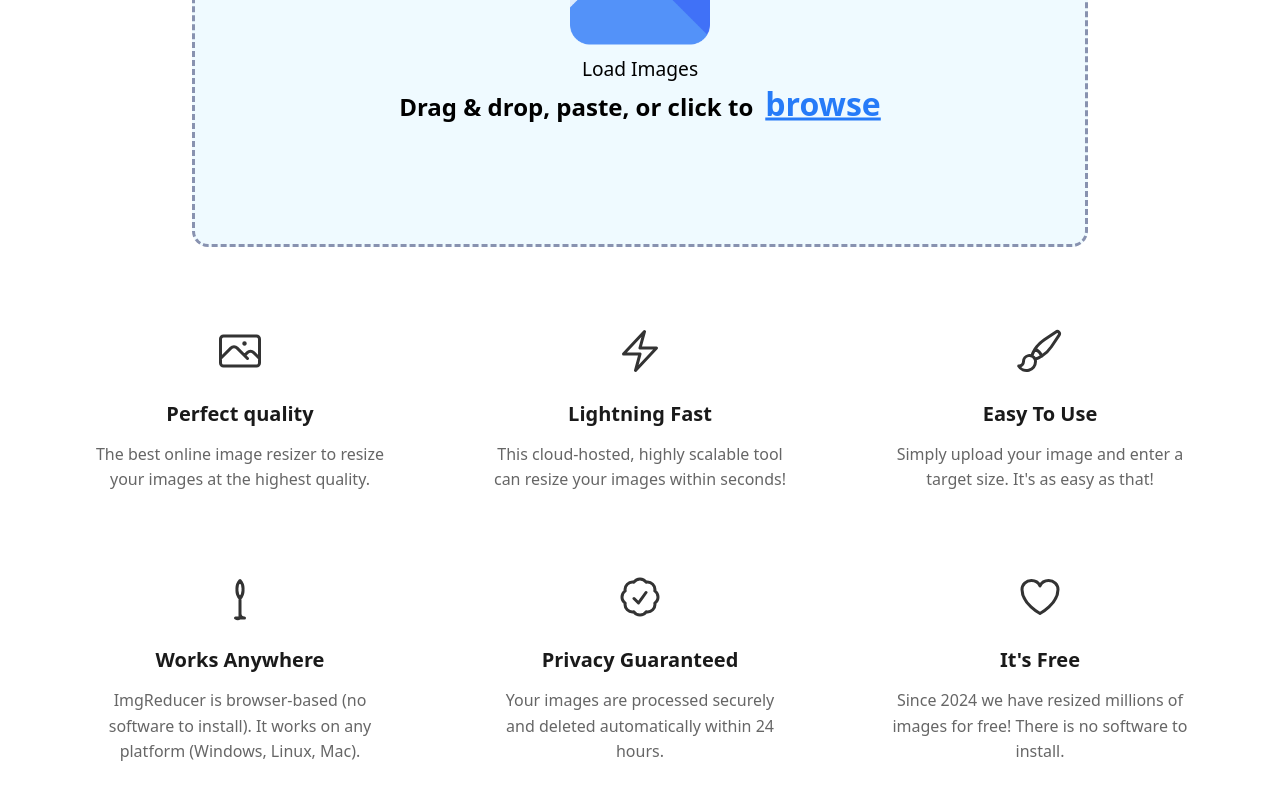
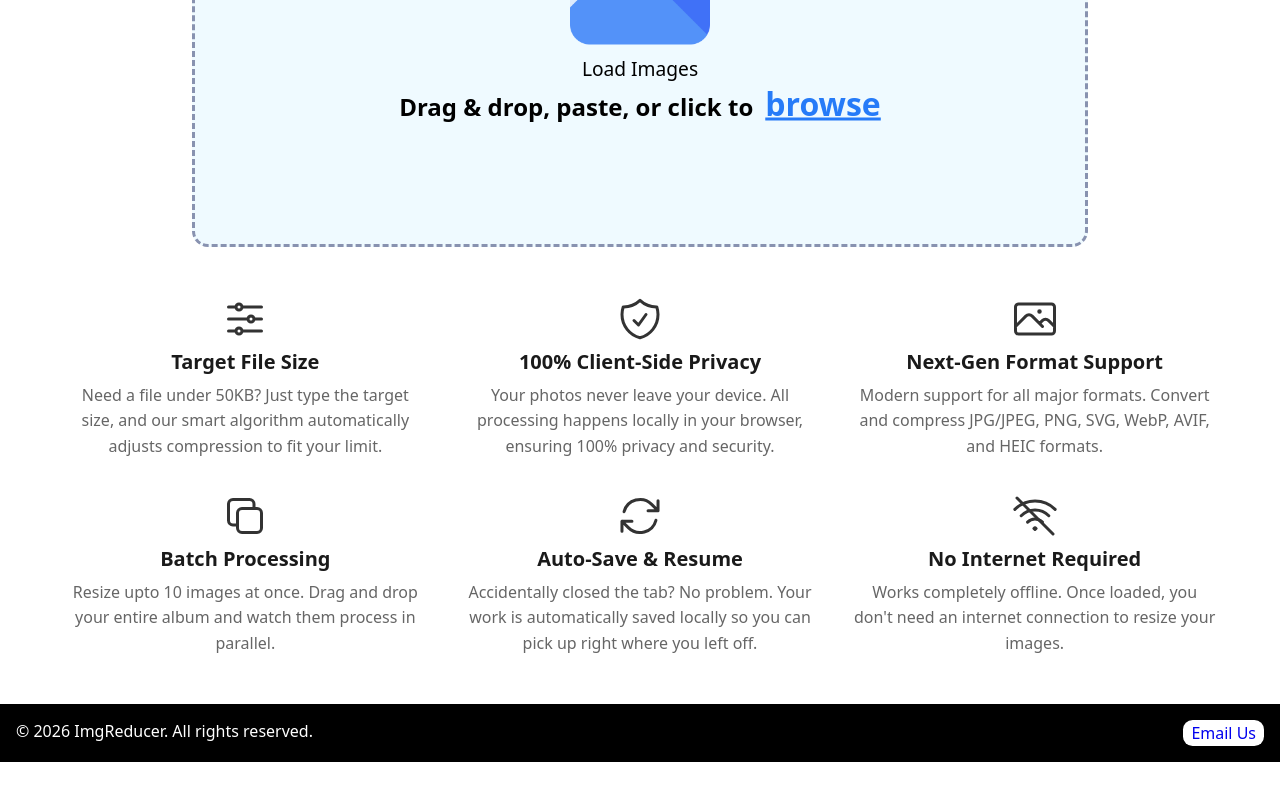
Before and after one commit to SreehariCoder1/ImgReducer, a React (Vite) app: page / in a window 1280 px wide. Shown: the part 418-1218 px from the top of the page. After the commit the page ends 1180 px from the top, so only its background shows below. Built offline with nearby package versions, Linux system fonts and the light colour scheme.

Commit message:
storing 7

```diff
--- a/index.html
+++ b/index.html
@@ -2,10 +2,10 @@
 <html lang="en">
   <head>
     <meta charset="UTF-8" />
-   <link rel="icon" type="image/png" href="/favicon.png">
+    <link rel="icon" type="image/png" href="/favicon.png" />
     <meta name="viewport" content="width=device-width, initial-scale=1.0" />
-    <title>image-resizer</title>
-    <link rel="stylesheet" href="./src/styles/global.css">
+    <title>ImgReducer | Easily Resize Images Online for FREE</title>
+    <link rel="stylesheet" href="./src/styles/global.css" />
   </head>
   <body>
     <div id="root"></div>
--- a/src/components/Features.jsx
+++ b/src/components/Features.jsx
@@ -6,56 +6,57 @@ const Features = () => {
     {
       icon: (
         <svg xmlns="http://www.w3.org/2000/svg" fill="none" viewBox="0 0 24 24" strokeWidth={1.5} stroke="currentColor" className={styles.icon}>
-          <path strokeLinecap="round" strokeLinejoin="round" d="m2.25 15.75 5.159-5.159a2.25 2.25 0 0 1 3.182 0l5.159 5.159m-1.5-1.5 1.409-1.409a2.25 2.25 0 0 1 3.182 0l2.909 2.909m-18 3.75h16.5a1.5 1.5 0 0 0 1.5-1.5V6a1.5 1.5 0 0 0-1.5-1.5H3.75A1.5 1.5 0 0 0 2.25 6v12a1.5 1.5 0 0 0 1.5 1.5Zm10.5-11.25h.008v.008h-.008V8.25Zm.375 0a.375.375 0 1 1-.75 0 .375.375 0 0 1 .75 0Z" />
+          <path strokeLinecap="round" strokeLinejoin="round" d="M10.5 6h9.75M10.5 6a1.5 1.5 0 1 1-3 0m3 0a1.5 1.5 0 1 0-3 0M3.75 6H7.5m3 12h9.75m-9.75 0a1.5 1.5 0 0 1-3 0m3 0a1.5 1.5 0 0 0-3 0m-3.75 0H7.5m9-6h3.75m-3.75 0a1.5 1.5 0 0 1-3 0m3 0a1.5 1.5 0 0 0-3 0m-9.75 0h9.75" />
         </svg>
       ),
-      title: "Perfect quality",
-      description: "The best online image resizer to resize your images at the highest quality."
+      title: "Target File Size",
+      description: "Need a file under 50KB? Just type the target size, and our smart algorithm automatically adjusts compression to fit your limit."
     },
     {
       icon: (
         <svg xmlns="http://www.w3.org/2000/svg" fill="none" viewBox="0 0 24 24" strokeWidth={1.5} stroke="currentColor" className={styles.icon}>
-          <path strokeLinecap="round" strokeLinejoin="round" d="m3.75 13.5 10.5-11.25L12 10.5h8.25L9.75 21.75 12 13.5H3.75Z" />
+          <path strokeLinecap="round" strokeLinejoin="round" d="M9 12.75 11.25 15 15 9.75m-3-7.036A11.959 11.959 0 0 1 3.598 6 11.99 11.99 0 0 0 3 9.749c0 5.592 3.824 10.29 9 11.623 5.176-1.332 9-6.03 9-11.622 0-1.31-.21-2.571-.598-3.751h-.152c-3.196 0-6.1-1.248-8.25-3.285Z" />
         </svg>
       ),
-      title: "Lightning Fast",
-      description: "This cloud-hosted, highly scalable tool can resize your images within seconds!"
+      title: "100% Client-Side Privacy",
+      description: "Your photos never leave your device. All processing happens locally in your browser, ensuring 100% privacy and security."
     },
     {
       icon: (
         <svg xmlns="http://www.w3.org/2000/svg" fill="none" viewBox="0 0 24 24" strokeWidth={1.5} stroke="currentColor" className={styles.icon}>
-          <path strokeLinecap="round" strokeLinejoin="round" d="M9.53 16.122a3 3 0 0 0-5.78 1.128 2.25 2.25 0 0 1-2.4 2.245 4.5 4.5 0 0 0 8.4-2.245c0-.399-.078-.78-.22-1.128Zm0 0a15.998 15.998 0 0 0 3.388-1.62m-5.043-.025a15.994 15.994 0 0 1 1.622-3.395m3.42 3.42a15.995 15.995 0 0 0 4.764-4.648l3.876-5.814a1.151 1.151 0 0 0-1.597-1.597L14.146 6.32a15.996 15.996 0 0 0-4.649 4.763m3.42 3.42a6.776 6.776 0 0 0-3.42-3.42" />
+          <path strokeLinecap="round" strokeLinejoin="round" d="m2.25 15.75 5.159-5.159a2.25 2.25 0 0 1 3.182 0l5.159 5.159m-1.5-1.5 1.409-1.409a2.25 2.25 0 0 1 3.182 0l2.909 2.909m-18 3.75h16.5a1.5 1.5 0 0 0 1.5-1.5V6a1.5 1.5 0 0 0-1.5-1.5H3.75A1.5 1.5 0 0 0 2.25 6v12a1.5 1.5 0 0 0 1.5 1.5Zm10.5-11.25h.008v.008h-.008V8.25Zm.375 0a.375.375 0 1 1-.75 0 .375.375 0 0 1 .75 0Z" />
         </svg>
       ),
-      title: "Easy To Use",
-      description: "Simply upload your image and enter a target size. It's as easy as that!"
+      title: "Next-Gen Format Support",
+      description: "Modern support for all major formats. Convert and compress JPG/JPEG, PNG, SVG, WebP, AVIF, and HEIC formats."
     },
     {
       icon: (
         <svg xmlns="http://www.w3.org/2000/svg" fill="none" viewBox="0 0 24 24" strokeWidth={1.5} stroke="currentColor" className={styles.icon}>
-           <path strokeLinecap="round" strokeLinejoin="round" d="M12 18v-5.25m0 0a6.01 6.01 0 0 0 1.5-4.5 6.01 6.01 0 0 0-1.5-4.5 6.01 6.01 0 0 0-1.5 4.5 6.01 6.01 0 0 0 1.5 4.5ZM12 18v2.25m0-2.25V18m0 2.25A2.25 2.25 0 0 0 14.25 22.5h-4.5A2.25 2.25 0 0 0 12 22.5Zm0 0h.008v.008H12v-.008Z" />
+          <path strokeLinecap="round" strokeLinejoin="round" d="M16.5 8.25V6a2.25 2.25 0 0 0-2.25-2.25H6A2.25 2.25 0 0 0 3.75 6v8.25A2.25 2.25 0 0 0 6 16.5h2.25m8.25-8.25H18a2.25 2.25 0 0 1 2.25 2.25V18A2.25 2.25 0 0 1 18 20.25h-7.5A2.25 2.25 0 0 1 8.25 18v-1.5m8.25-8.25h-6a2.25 2.25 0 0 0-2.25 2.25v6" />
         </svg>
       ),
-      title: "Works Anywhere",
-      description: "ImgReducer is browser-based (no software to install). It works on any platform (Windows, Linux, Mac)."
+      title: "Batch Processing",
+      description: "Resize upto 10 images at once. Drag and drop your entire album and watch them process in parallel."
     },
     {
       icon: (
         <svg xmlns="http://www.w3.org/2000/svg" fill="none" viewBox="0 0 24 24" strokeWidth={1.5} stroke="currentColor" className={styles.icon}>
-          <path strokeLinecap="round" strokeLinejoin="round" d="M9 12.75 11.25 15 15 9.75M21 12c0 1.268-.63 2.39-1.593 3.068a3.745 3.745 0 0 1-1.043 3.296 3.745 3.745 0 0 1-3.296 1.043A3.745 3.745 0 0 1 12 21c-1.268 0-2.39-.63-3.068-1.593a3.746 3.746 0 0 1-3.296-1.043 3.745 3.745 0 0 1-1.043-3.296A3.745 3.745 0 0 1 3 12c0-1.268.63-2.39 1.593-3.068a3.745 3.745 0 0 1 1.043-3.296 3.746 3.746 0 0 1 3.296-1.043A3.746 3.746 0 0 1 12 3c1.268 0 2.39.63 3.068 1.593a3.746 3.746 0 0 1 3.296 1.043 3.746 3.746 0 0 1 1.043 3.296A3.745 3.745 0 0 1 21 12Z" />
+          <path strokeLinecap="round" strokeLinejoin="round" d="M16.023 9.348h4.992v-.001M2.985 19.644v-4.992m0 0h4.992m-4.993 0 3.181 3.183a8.25 8.25 0 0 0 13.803-3.7M4.031 9.865a8.25 8.25 0 0 1 13.803-3.7l3.181 3.182m0-4.991v4.99" />
         </svg>
       ),
-      title: "Privacy Guaranteed",
-      description: "Your images are processed securely and deleted automatically within 24 hours."
+      title: "Auto-Save & Resume",
+      description: "Accidentally closed the tab? No problem. Your work is automatically saved locally so you can pick up right where you left off."
     },
     {
       icon: (
         <svg xmlns="http://www.w3.org/2000/svg" fill="none" viewBox="0 0 24 24" strokeWidth={1.5} stroke="currentColor" className={styles.icon}>
-          <path strokeLinecap="round" strokeLinejoin="round" d="M21 8.25c0-2.485-2.099-4.5-4.688-4.5-1.935 0-3.597 1.126-4.312 2.733-.715-1.607-2.377-2.733-4.313-2.733C5.1 3.75 3 5.765 3 8.25c0 7.22 9 12 9 12s9-4.78 9-12Z" />
+          <path strokeLinecap="round" strokeLinejoin="round" d="M8.288 15.038a5.25 5.25 0 0 1 7.424 0M5.106 11.856c3.807-3.808 9.98-3.808 13.788 0M1.924 8.674c5.565-5.565 14.587-5.565 20.152 0M12.53 18.22l-.53.53-.53-.53a.75.75 0 0 1 1.06 0Z" />
+          <path strokeLinecap="round" strokeLinejoin="round" d="M3 3l18 18" />
         </svg>
       ),
-      title: "It's Free",
-      description: "Since 2024 we have resized millions of images for free! There is no software to install."
+      title: "No Internet Required",
+      description: "Works completely offline. Once loaded, you don't need an internet connection to resize your images."
     },
   ]
 
--- a/src/components/Home.jsx
+++ b/src/components/Home.jsx
@@ -748,7 +748,7 @@ const Home = () => {
         </div>
       </header>
 
-      <main className={styles.main}>
+      <main>
         <h1 className={styles.title}>Resize Your Images</h1>
 
         <div className={styles.info}><span>Supported formats: JPG/JPEG, PNG, SVG, WebP, HEIC, AVIF</span><div><span className={styles.info_secondary}>Insert limit: 10 images,</span><span className={styles.info_secondary}>Max: 30MB,</span><span>Min: 5KB</span></div></div>
@@ -814,10 +814,17 @@ const Home = () => {
         </div>
 
         </div>
-        {/* Global Controls Removed */}
 
-        <Features />
       </main>
+      <Features />
+
+      <footer>
+        <div className={styles.footerContainer}>
+        <span className={styles.footerText}>© 2026 ImgReducer. All rights reserved.</span>
+        <a href="mailto:imgreducer@gmailcom" className={styles.email}> Email Us</a>
+        </div>
+      </footer>
+
     </div>
   )
 }
--- a/src/styles/Features.module.css
+++ b/src/styles/Features.module.css
@@ -1,34 +1,31 @@
 .container {
-  max-width: 1200px;
-  margin: 60px auto;
-  padding: 0 20px;
+    width: 80vw;
+    margin: 3em auto;
 }
 
 .grid {
     display: grid;
-  grid-template-columns: repeat(auto-fit, minmax(300px, 1fr));
-  gap: 40px;
+    grid-template-columns: repeat(3, minmax(16rem, 1fr));
+    gap: 2em;
     text-align: center;
 }
 
 .feature {
-  padding: 20px;
     display: flex;
     flex-direction: column;
     align-items: center;
 }
 
 .icon {
-  width: 48px;
-  height: 48px;
-  margin-bottom: 20px;
+    width: 3rem;
+    height: 3rem;
     color: #333;
 }
 
 .title {
     font-size: 1.25rem;
     font-weight: 600;
-  margin-bottom: 15px;
+    margin-bottom: 0.4em;
     color: #1a1a1a;
 }
 
@@ -36,19 +33,40 @@
     font-size: 1rem;
     line-height: 1.6;
     color: #666;
-  max-width: 300px;
-  margin: 0 auto;
 }
 
-/* Response to dark mode if parent has it, otherwise default light/clean style as requested */
-@media (prefers-color-scheme: dark) {
-  .title {
-    color: #f0f0f0;
-  }
-  .description {
-    color: #a0a0a0;
-  }
-  .icon {
-    color: #f0f0f0;
+/* media queries */
+
+@media (min-width: 1024px) and (max-width: 1440px) {
+ .container {
+  width: 90vw;
  }
 }
+
+@media (min-width: 768px) and (max-width: 1023px) {
+ .grid {
+  grid-template-columns: repeat(2, minmax(16rem, 1fr));
+ }
+}
+
+@media (min-width: 500px) and (max-width: 768px) {
+ .grid {
+  grid-template-columns: repeat(2, minmax(11rem, 1fr));
+ }
+}
+
+@media (max-width: 768px) {
+.title {
+  font-size: 1rem;
+}
+
+.description {
+  font-size: 0.8rem;
+}
+}
+
+@media (max-width: 500px) {
+ .grid {
+  grid-template-columns: repeat(1, minmax(16rem, 1fr));
+ }
+}
--- a/src/styles/Home.module.css
+++ b/src/styles/Home.module.css
@@ -18,10 +18,6 @@
     font-size: 1.5em;
 }
 
-.main {
-  margin: 0 0.5em;
-}
-
 .title {
     margin: 0.9em 0 0.9em 0;
     text-align: center;
@@ -31,7 +27,7 @@
   color: #ef4444;
   display: flex;
   justify-content: space-between;
-  margin-bottom: 0.2em;
+  margin: 0 0.5em 0.2em 0.5em;
 }
 
 .info_secondary {
@@ -150,6 +146,12 @@ width: 10em;
     width: 22rem !important;
   }
 }
+/* footer media queries */
+@media (max-width: 768px) {
+  .footerContainer {
+    font-size: 0.7rem;
+  }
+}
 .loadingOverlay {
     position: fixed;
     top: 50%;
@@ -188,3 +190,23 @@ width: 10em;
   from { top: -50px; opacity: 0; }
   to { top: 20px; opacity: 1; }
 }
+
+/* footer */
+.footerContainer {
+    display: flex;
+    justify-content: space-between;
+    padding: 1em;
+    background-color: black;
+}
+
+.footerText {
+    color: white;
+}
+
+.email {
+    background-color: white;
+    text-decoration: none;
+    padding: 0.1em 0.5em;
+    border-radius: 0.6em;
+    font-weight: 500;
+}
--- a/src/styles/ImageCard.module.css
+++ b/src/styles/ImageCard.module.css
@@ -105,11 +105,6 @@
     transition: background 0.2s;
 }
 
-.cardDownloadBtn:hover {
-    background-color: #0b0c0c !important;
-}
-
-
 /* Card Inteactive Elements */
 .cardInput {
     flex: 1;
```
Lines whose indentation alone changed are shown as unchanged.
